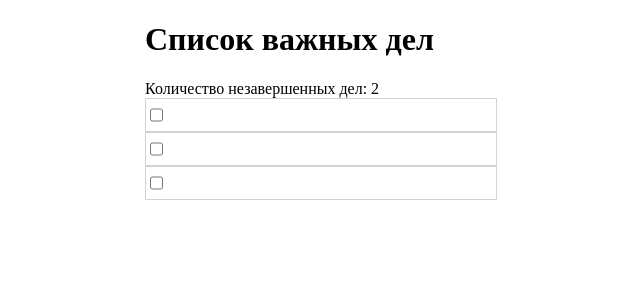
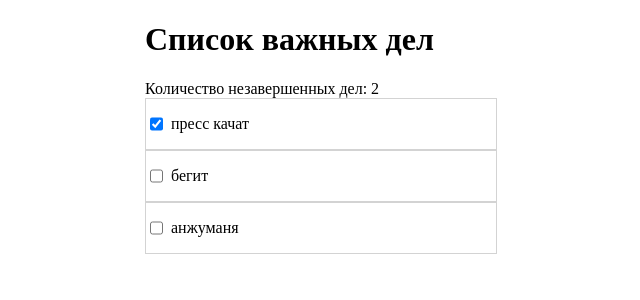
Before and after one commit to VoiceOfTime778/ToDos, a Vue app: page / in a window 1280 px wide. Shown: the top 300 px of the page, without its empty margins (295-935 px from the left). Built offline with nearby package versions, Linux system fonts and the light colour scheme.

Commit message:
Update TodoItem.vue
Дописал пропсы title и isCompleted

```diff
--- a/src/components/TodoItem.vue
+++ b/src/components/TodoItem.vue
@@ -15,8 +15,16 @@ import { ref } from 'vue'
 const props=defineProps({
   id: {
     type: String,
+    required: true,
   },
-  // дописать оставшиеся пропсы: isCompleted, title
+  title: {
+    type: String,
+    required: true,
+  },
+  isCompleted: {
+    type: Boolean,
+    required: true,
+  },
 })
 const emit=defineEmits([
   'toggle',
```
